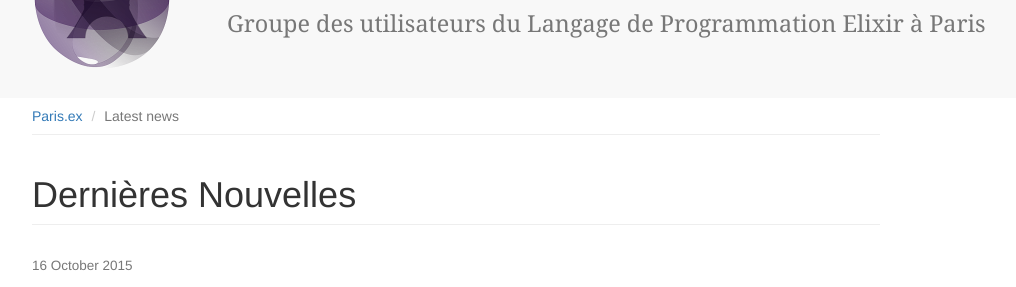
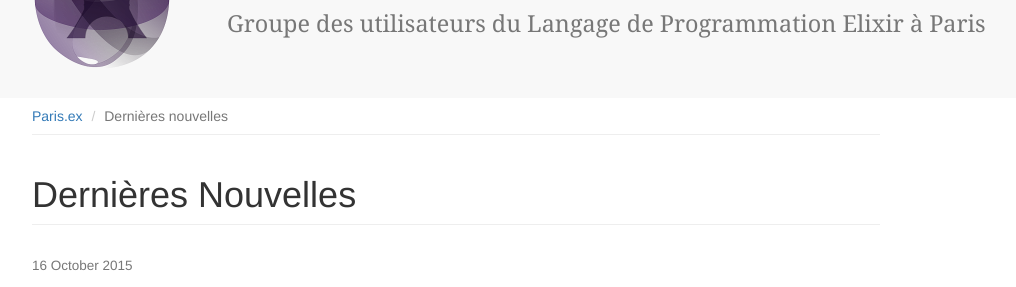
Before and after one commit to ElixirParis/ElixirParis.github.io, a Jekyll site: the page built from news/index.md, in a window 1280 px wide. Shown: the part 168-455 px from the top of the page, without its empty margins (38-1054 px from the left). Built offline with Jekyll 4.4.1, drawn with Linux system fonts in a browser that asks for light colours.

Commit message:
Translate remaining English words

```diff
--- a/_includes/header.html
+++ b/_includes/header.html
@@ -23,7 +23,7 @@
     <div class="container">
       <div class="row">
         <div class="col-sm-2">
-          <a href="/"><img id="logo" src="/images/logo.png" alt="Paris.ex - Elixir in Paris" /></a>
+          <a href="/"><img id="logo" src="/images/logo.png" alt="Paris.ex - Elixir à Paris" /></a>
         </div>
         <div class="col-sm-10">
           <h1>
--- a/_layouts/post.html
+++ b/_layouts/post.html
@@ -5,7 +5,7 @@
     {% if page.type == 'news' %}
     <ol class="breadcrumb">
       <li><a href="/">Paris.ex</a></li>
-      <li><a href="/news">Latest news</a></li>
+      <li><a href="/news">Dernières nouvelles</a></li>
       <li class="active">{{ page.title }}</li>
     </ol>
 
@@ -15,7 +15,7 @@
     {% else %}
     <ol class="breadcrumb">
       <li><a href="/">Paris.ex</a></li>
-      <li class="active">Latest news</li>
+      <li class="active">Dernières nouvelles</li>
     </ol>
     {% endif %}
 
```
Also changed, not shown: index.md (+2 -2 lines).
